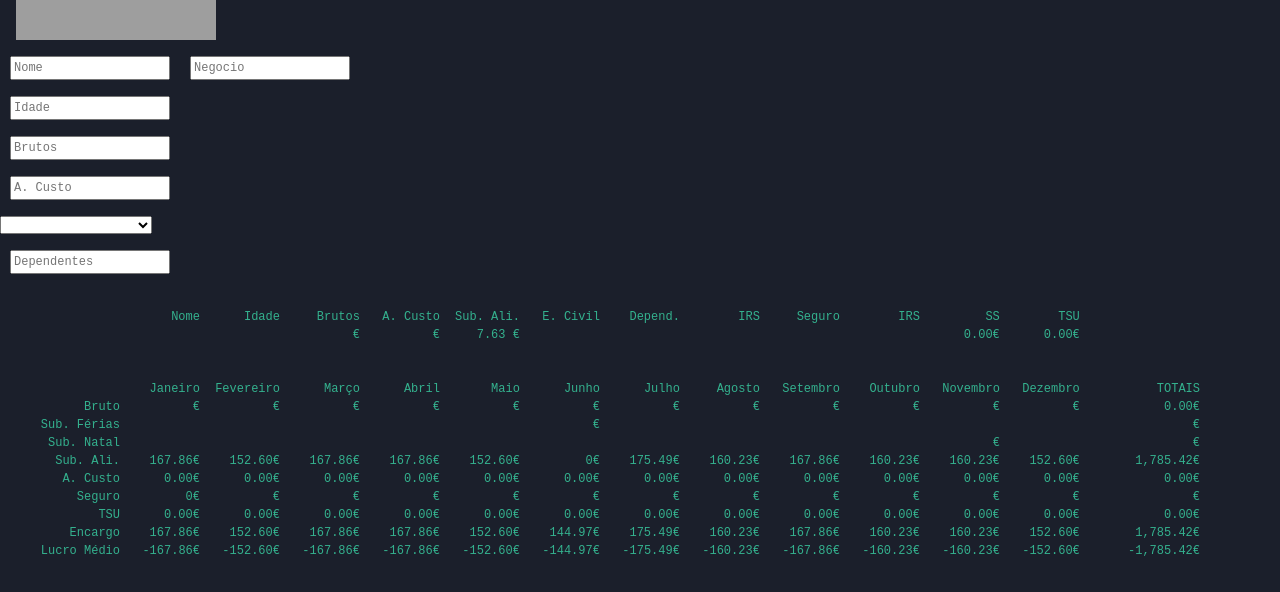
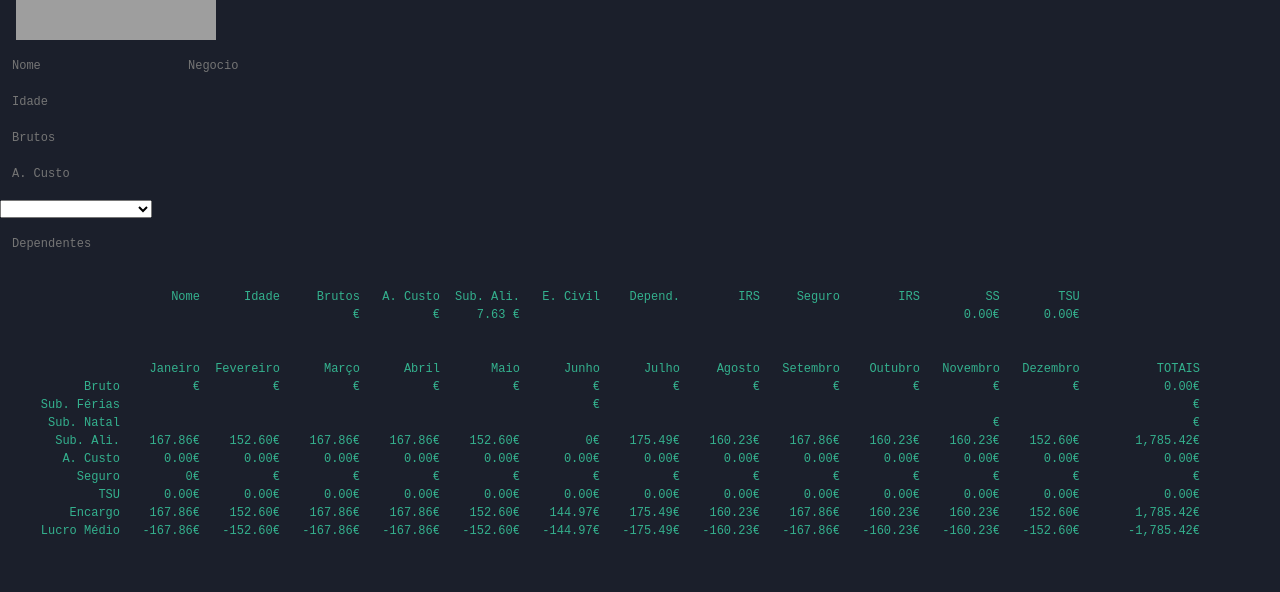
Before and after one commit to BernardoResende/Bernardo-Resende, an Angular app: page / in a window 1280 px wide. Shown: the top 592 px of the page. Built offline with nearby package versions, Linux system fonts and the light colour scheme; grey boxes are pictures that could not be loaded.

Commit message:
2 files modified

```diff
--- a/src/app/simulator/simulator.component.css
+++ b/src/app/simulator/simulator.component.css
@@ -28,4 +28,12 @@ div{
 input {
   margin-right: 10px;
   margin-left: 10px;
+  background-color: transparent!important;
+  border: none;
+  color: white;
 }
+
+input:focus {
+    box-shadow: none;
+    outline: none;
+}
--- a/src/app/simulator/simulator.component.html
+++ b/src/app/simulator/simulator.component.html
@@ -1,5 +1,5 @@
 <p><input type="String"matInput placeholder="Nome" [(ngModel)]="this.nome"><input type="number"matInput placeholder="Negocio" [(ngModel)]="this.negocio"></p>
-	<p><input type="number" matInput placeholder="Idade" [(ngModel)]="this.idade"></p>
+	<p><input type="number" placeholder="Idade" [(ngModel)]="this.idade"></p>
 		<p><input type="number" matInput placeholder="Brutos" [(ngModel)]="this.brutos"></p>
 			<p><input type="number" matInput placeholder="A. Custo" [(ngModel)]="this.aCusto "></p>
 				<p><select matNativeControl required [(ngModel)]="this.eCivil">
```
